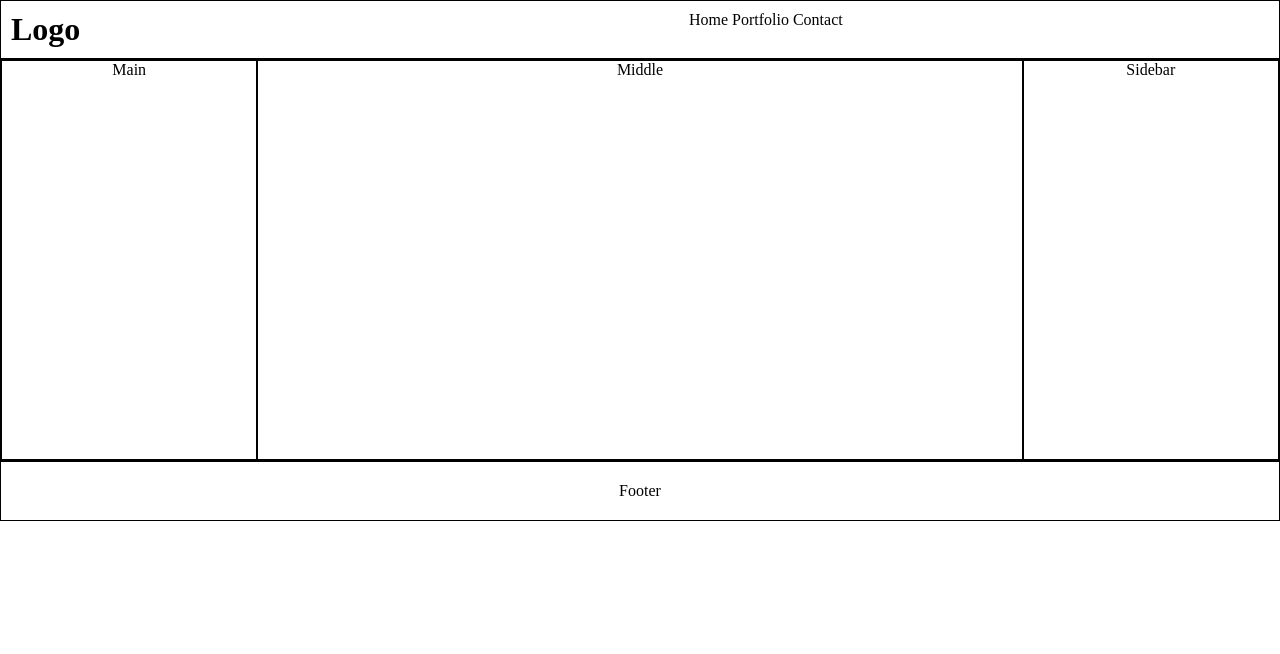
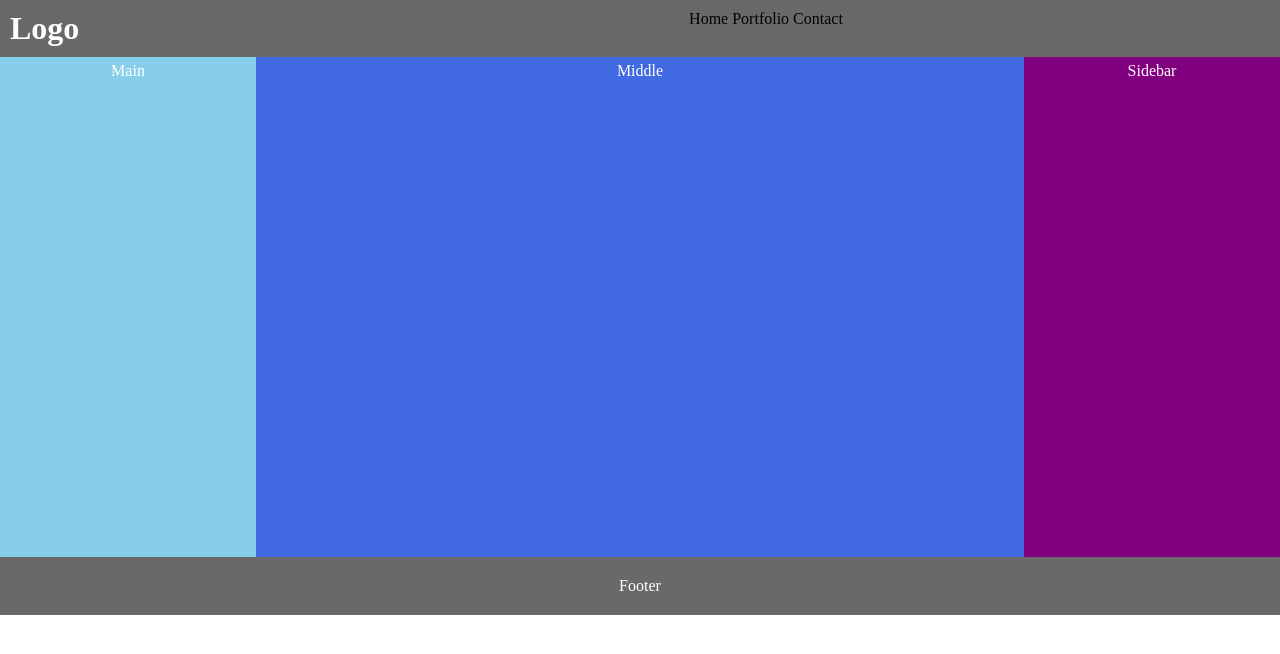
Before and after one commit to DevN-23/sampleApp, a plain HTML site: page Sample/index.html in a window 1280 px wide. Drawn offline with Linux system fonts and the light colour scheme.

Commit message:
Modified css file in sample folder

```diff
--- a/Sample/css/index.css
+++ b/Sample/css/index.css
@@ -1,6 +1,7 @@
 * {
   margin: 0;
   padding: 0;
+  color: white;
 }
 
 a {
@@ -9,7 +10,7 @@ a {
 }
 
 header {
-  border: 1px solid black;
+  background: dimgrey;
   padding: 10px;
   display: flex;
   justify-content: space-between;
@@ -20,29 +21,32 @@ header nav {
 }
 
 section {
-  border: 1px solid black;
+  background: black;
   display: flex;
-  height: 400px;
+  height: 500px;
   text-align: center;
 }
 
 main {
-  border: 1px solid black;
+  background: skyblue;
   flex-basis: 20%;
+  padding-top: 5px;
 }
 
 article {
-  border: 1px solid black;
+  background: royalblue;
   flex-basis: 60%;
+  padding-top: 5px;
 }
 
 aside {
-  border: 1px solid black;
+  background: purple;
   flex-basis: 20%;
+  padding-top: 5px;
 }
 
 footer {
-  border: 1px solid black;
+  background: dimgrey;
   padding: 20px;
   text-align: center;
 }
```
